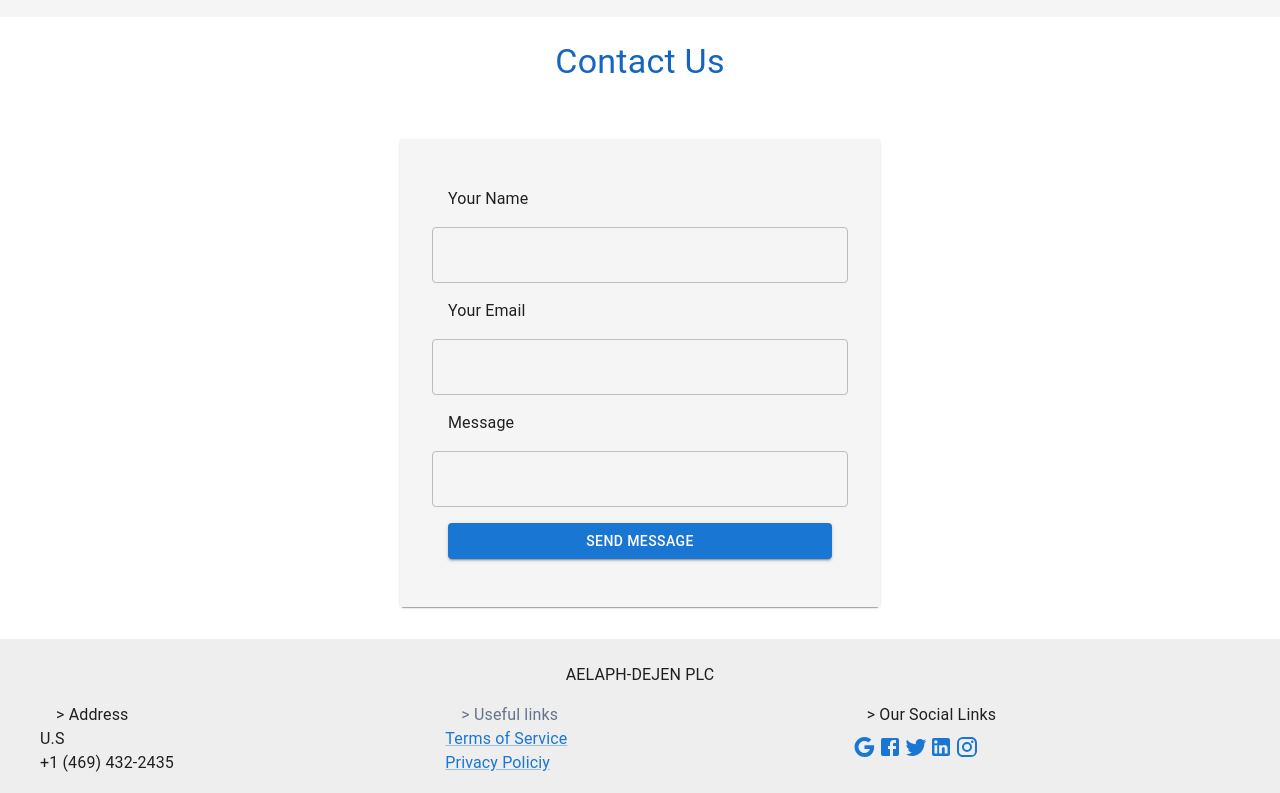
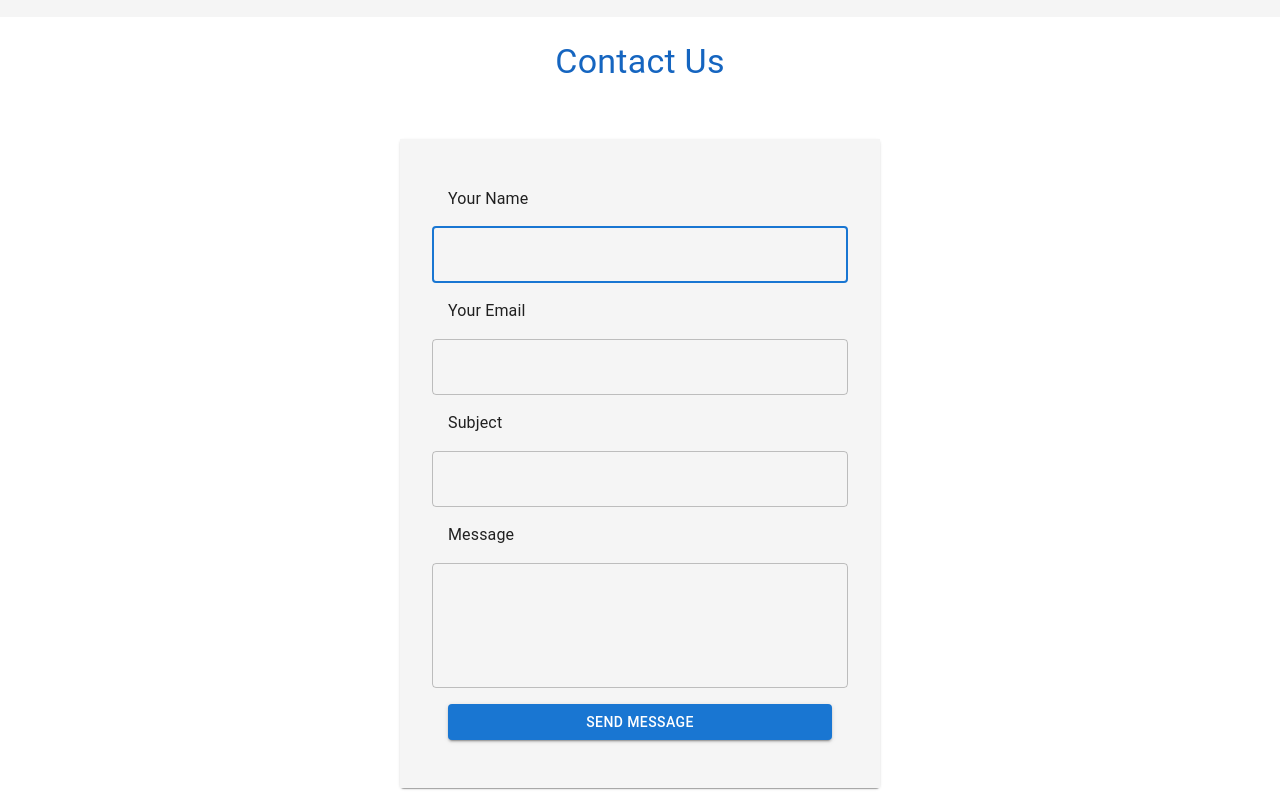
Before and after one commit to HezekielT/Aelaf_Dejen_WebApp, a React (Create React App) app in the folder client/: page / in a window 1280 px wide. Shown: the part 1380-2173 px from the top of the page. Built offline with nearby package versions, Linux system fonts and the light colour scheme.

Commit message:
finished contact us validation

```diff
--- a/client/src/components/ContactUs.js
+++ b/client/src/components/ContactUs.js
@@ -1,10 +1,41 @@
 import { Box, Button, Card, Grid, Paper, TextField, Typography } from '@mui/material';
 import { Container } from '@mui/system';
 import React from 'react';
+import { TextareaAutosize } from '@mui/material';
 import { useReference } from '../context/refProvider';
+import { useFormik } from 'formik';
+import * as yup from 'yup';
+
+const validationSchema = yup.object({
+    name: yup
+      .string('Enter your name')
+      .required('Name is required'),
+    email: yup
+      .string('Enter your email')
+      .email('Enter a valid email')
+      .required('Email is required'),
+    subject: yup
+      .string('Enter the subject')
+      .required('Subject is required'),
+    message: yup
+      .string('Enter your message')
+      .required('Message is required'),
+});
 
 function ContactUs(props) {
     const { contactRef } = useReference();
+    const formik = useFormik({
+        initialValues: {
+            name: '',
+            email: '',
+            subject: '',
+            message: [],
+          },
+          validationSchema: validationSchema,
+          onSubmit: (values) => {
+            alert(JSON.stringify(values, null, 2));
+          },
+    });
     return (
         <Container ref={contactRef}>
             <Grid container>
@@ -22,26 +53,57 @@ function ContactUs(props) {
                 <Grid item xs={12} lg={12} sx={{ p: 4,display: 'flex', justifyContent: 'center' }}>
 
                     <Paper sx={{width: '60vh'}}>
-                        <Box maxWidth="lg" sx={{backgroundColor: '#f5f5f5',p: 4,display: 'flex', flexDirection: 'column', justifyContent: 'center'}}>
+                        <Box component="form" onSubmit={formik.handleSubmit} minWidth="xs" sx={{backgroundColor: '#f5f5f5',p: 4,display: 'flex', flexDirection: 'column', justifyContent: 'center'}}>
                             <Typography sx={{p: 2}}>
                                 Your Name
                             </Typography>
                             <TextField
+                                id="name"
+                                name="name"
+                                autoFocus
                                 variant='outlined'
-                                />
+                                value={formik.values.name}
+                                onChange={formik.handleChange}
+                                error={formik.touched.name && Boolean(formik.errors.name)}
+                                helperText={formik.touched.name && formik.errors.name}
+                            />
                             <Typography sx={{p: 2}}>
                                 Your Email
                             </Typography>
                             <TextField
+                                id="email"
+                                name="email"
+                                autoComplete="email"
                                 variant='outlined'
+                                value={formik.values.email}
+                                onChange={formik.handleChange}
+                                error={formik.touched.email && Boolean(formik.errors.email)}
+                                helperText={formik.touched.email && formik.errors.email}/>
+                            <Typography sx={{p: 2}}>
+                                Subject
+                            </Typography>
+                            <TextField
+                                id="subject"
+                                name="subject"
+                                variant='outlined'
+                                value={formik.values.subject}
+                                onChange={formik.handleChange}
+                                error={formik.touched.subject && Boolean(formik.errors.subject)}
+                                helperText={formik.touched.subject && formik.errors.subject}
                             />
                             <Typography sx={{p: 2}}>
                                 Message
                             </Typography>
                             <TextField
-                                variant='outlined'
-                                />
-                            <Button variant='contained' sx={{m: 2}}>Send Message</Button>
+                                id="message"
+                                multiline
+                                rows={4}
+                                name="message"value={formik.values.message}
+                                onChange={formik.handleChange}
+                                error={formik.touched.message && Boolean(formik.errors.message)}
+                                helperText={formik.touched.message && formik.errors.message}
+                            />
+                            <Button type="submit" variant='contained' sx={{m: 2}}>Send Message</Button>
                         </Box>
                     </Paper>
                 </Grid>
```
